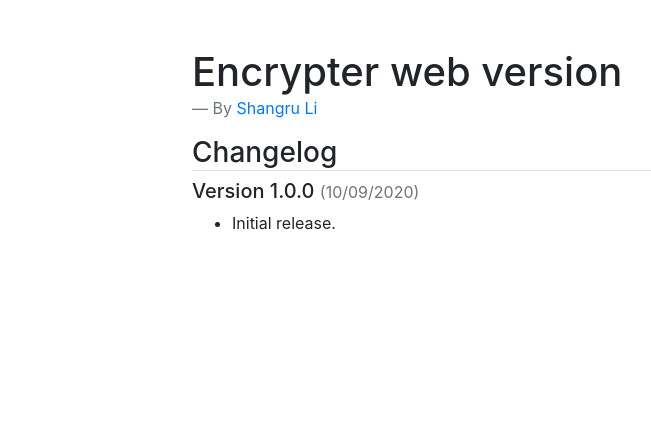
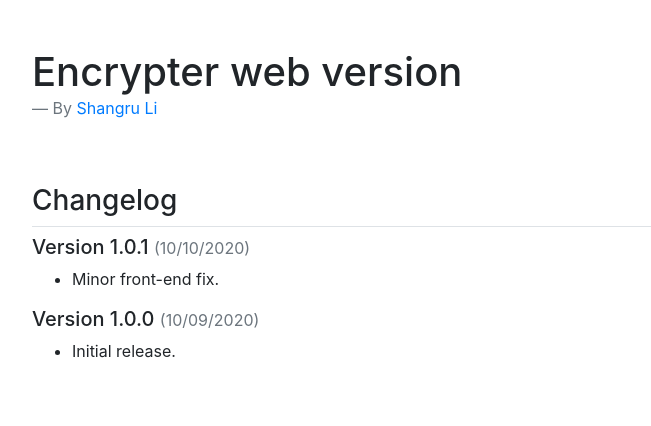
Before and after one commit to MaxsLi/Encrypter-Web-old, a Flask app: template templates/about.html in a window 1280 px wide. Shown: the part 56-482 px from the top of the page, without its empty margins (176-827 px from the left). Run offline with Flask 2, Linux system fonts and the light colour scheme; the template is opened without the code that fills it, so the values that code supplies are empty; some libraries are stand-ins or nearby versions.

Commit message:
Update to version 1.0.1
Minor front-end fix

```diff
--- a/templates/about.html
+++ b/templates/about.html
@@ -9,8 +9,16 @@
         <footer class="blockquote-footer">By <a href="https://www.shangruli.com/">Shangru Li</a></footer>
     </blockquote>
 
-    <div id="changelog" class="dynamic-text-color">
-        <h3 class="border-bottom">Changelog</h3>
+    <div id="changelog" class="dynamic-text-color pt-5">
+        <h3 class="border-bottom pb-2">Changelog</h3>
+            <div id="v101">
+            <h5>Version 1.0.1 <small class="text-muted">(10/10/2020)</small></h5>
+            <ul>
+                <li>
+                    Minor front-end fix.
+                </li>
+            </ul>
+        </div>
         <div id="v100">
             <h5>Version 1.0.0 <small class="text-muted">(10/09/2020)</small></h5>
             <ul>
--- a/templates/base.html
+++ b/templates/base.html
@@ -37,12 +37,12 @@
 </header>
 
 <!-- Main block -->
-<div class="container w-50 p-5">
+<div class="container w-75 p-5">
     {% block main %}{% endblock %}
 </div>
 
 <!-- Response block -->
-<div class="container w-50 p-5">
+<div class="container w-75 p-5">
     {% block response %}{% endblock %}
 </div>
 
```
